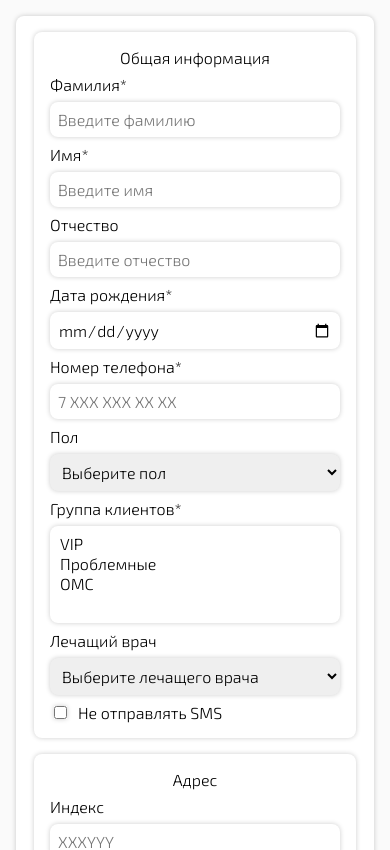
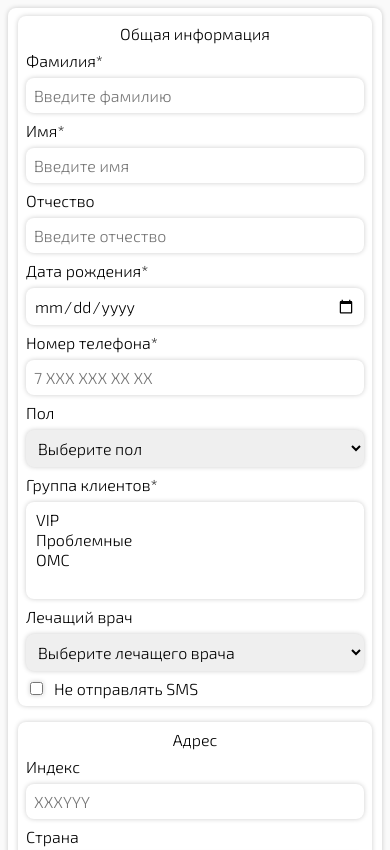
Before and after one commit to JazzmanDV/m-test-task-form, a Vue app: page / in a window 390 px wide. Shown: the top 850 px of the page. Built offline with nearby package versions, Linux system fonts and the light colour scheme.

Commit message:
Улучшена адаптивность

```diff
--- a/src/App.vue
+++ b/src/App.vue
@@ -216,8 +216,12 @@ body
 
 .error
     display: block
+
     color: red
     font-size: 0.85rem
+
+    max-width: 15rem
+
     margin-left: 0.75rem
 
     &:not(:last-child)
@@ -289,4 +293,9 @@ body
 
     &--disabled
         cursor: default
+
+@media (max-width: 400px)
+    .app,
+    .form
+        padding: 0.5rem
 </style>
--- a/src/components/FieldSets/_fieldset.sass
+++ b/src/components/FieldSets/_fieldset.sass
@@ -8,6 +8,7 @@
     flex-grow: 1
 
     min-width: 17rem
+    max-width: 25rem
 
     padding: 1rem
 
@@ -19,6 +20,10 @@
 .fieldset__title
     text-align: center
     font-weight: 500
+
+@media (max-width: 400px)
+    .fieldset
+        padding: 0.5rem
 
 .input
     font: inherit
```
